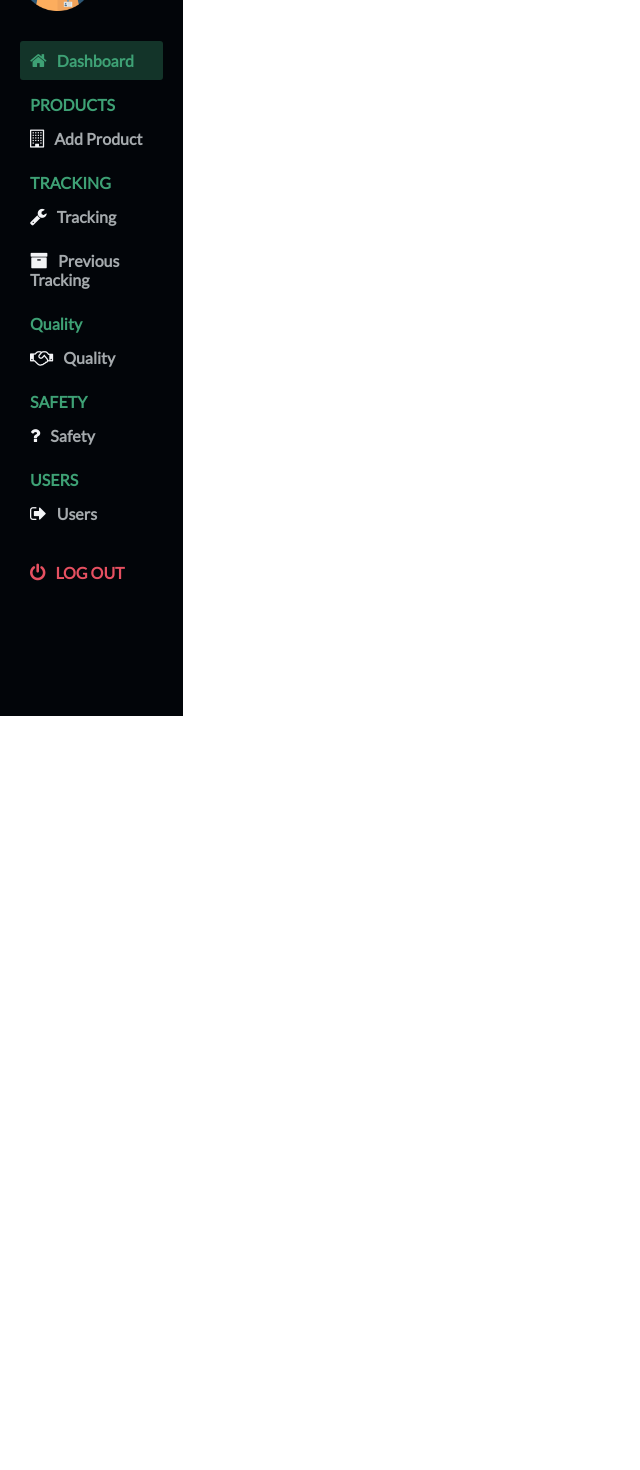
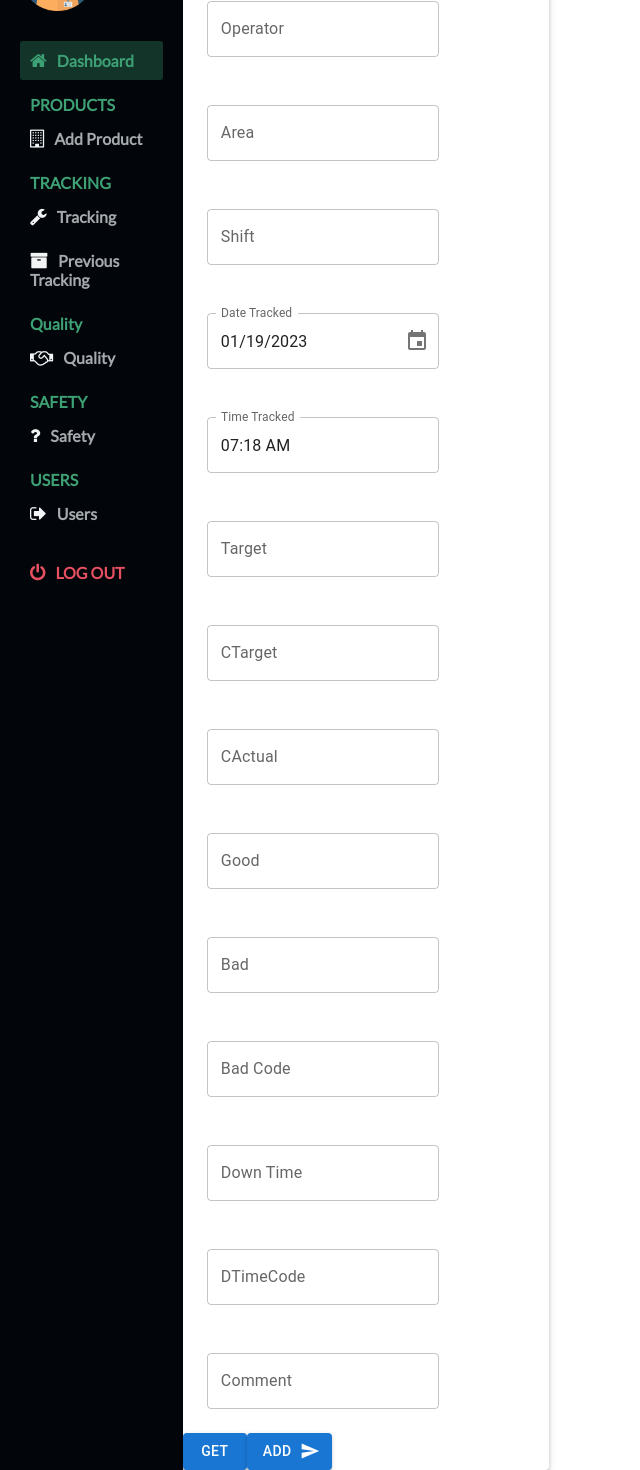
Before and after one commit to KevinCouillard/SER492-Part-Production-Dashboard, a React (Create React App) app: page /tracking in a window 1280 px wide. Shown: the part 84-1554 px from the top of the page, without its empty margins (0-640 px from the left). Before the commit the page ends 800 px from the top, so only its background shows below. Built offline with nearby package versions, Linux system fonts and the light colour scheme.

Commit message:
UI Changes

```diff
--- a/package.json
+++ b/package.json
@@ -3,16 +3,20 @@
   "version": "0.1.0",
   "private": true,
   "dependencies": {
+    "@date-io/dayjs": "^2.16.0",
     "@emotion/react": "^11.10.5",
     "@emotion/styled": "^11.10.5",
     "@fontsource/roboto": "^4.5.8",
     "@mui/icons-material": "^5.11.0",
     "@mui/material": "^5.11.5",
+    "@mui/x-date-pickers": "^5.0.14",
     "@testing-library/jest-dom": "^5.16.5",
     "@testing-library/react": "^13.4.0",
     "@testing-library/user-event": "^13.5.0",
     "axios": "^1.2.1",
     "cdbreact": "^1.5.4",
+    "dayjs": "^1.11.7",
+    "moment": "^2.29.4",
     "react": "^18.2.0",
     "react-dom": "^18.2.0",
     "react-icons": "^4.7.1",
--- a/src/index.css
+++ b/src/index.css
@@ -55,6 +55,7 @@ body {
   grid-template-rows: 0.2fr 3fr;
   grid-template-areas: "sidebar nav nav nav" "sidebar main main main";
 }
+
 @media only screen and (max-width: 978px) {
   .container {
     grid-template-columns: 1fr;
--- a/src/routes/Safety.js
+++ b/src/routes/Safety.js
@@ -1,6 +1,8 @@
 import React from "react";
 import { useState } from "react";
 import Axios from "axios";
+import Box from "@mui/material/Box";
+import TextField from "@mui/material/TextField";
 
 const Safety = () => {
   const url = "http://localhost:4000";
@@ -47,16 +49,17 @@ const Safety = () => {
   };
 
   return (
-    <div className="safety">
-      <div className="type">
-        <label>Type: </label>
-        <input
-          type="text"
+    <div className="safety" id="container">
+      <div id="main">
+        <TextField
+          id="outlined-basic"
+          label="Type"
+          variant="outlined"
           onChange={(event) => {
             setType(event.target.value);
           }}
         />
-      </div>
+
         <div className="area">
           <label>Area: </label>
           <input
@@ -140,7 +143,8 @@ const Safety = () => {
         </div>
         <button onClick={getSafety}>Get Safety Report</button>
         <button onClick={addSafety}>Add Safety Report</button>
-
+      </div>
+      <div id="main">
         {safetyList.map((val, key) => {
           return (
             <div className="safety-display">
@@ -159,6 +163,7 @@ const Safety = () => {
           );
         })}
       </div>
+    </div>
   );
 };
 
--- a/src/routes/Tracking.js
+++ b/src/routes/Tracking.js
@@ -1,8 +1,31 @@
 import React from "react";
 import { useState } from "react";
 import Axios from "axios";
+import Box from "@mui/material/Box";
+import TextField from "@mui/material/TextField";
+import dayjs from "dayjs";
+import Stack from "@mui/material/Stack";
+import { LocalizationProvider } from "@mui/x-date-pickers/LocalizationProvider";
+import { AdapterDayjs } from "@mui/x-date-pickers/AdapterDayjs";
+import { TimePicker } from "@mui/x-date-pickers/TimePicker";
+import { DateTimePicker } from "@mui/x-date-pickers/DateTimePicker";
+import { DesktopDatePicker } from "@mui/x-date-pickers/DesktopDatePicker";
+import { MobileDatePicker } from "@mui/x-date-pickers/MobileDatePicker";
+import Button from "@mui/material/Button";
+import SendIcon from "@mui/icons-material/Send";
+import Paper from "@mui/material/Paper";
 
 const Tracking = () => {
+  const [value, setValue] = React.useState(dayjs());
+
+  const handleChangeDate = (newValue) => {
+    setDate_tracked(newValue);
+    setValue(newValue);
+  };
+  const handleChangeTime = (newValue) => {
+    setTime_tracked(newValue);
+    setValue(newValue);
+  };
   const url = "http://localhost:4000";
   const [operator, setOperator] = useState("");
   const [area, setArea] = useState("");
@@ -18,15 +41,247 @@ const Tracking = () => {
   const [downTime, setDownTime] = useState("");
   const [dTimeCode, setDTimeCode] = useState("");
   const [comment, setComment] = useState("");
+  const [trackingList, setTrackingList] = useState([]);
+
+  const addTracking = () => {
+    Axios.post(url + "/tracking", {
+      operator: operator,
+      area: area,
+      shift: shift,
+      date_tracked: date_tracked,
+      time_tracked: time_tracked,
+      target: target,
+      cTarget: cTarget,
+      cActual: cActual,
+      good: good,
+      bad: bad,
+      badCode: badCode,
+      downTime: downTime,
+      dTimeCode: dTimeCode,
+      comment: comment,
+      headers: {
+        "content-type": "application/json",
+      },
+    })
+      .then(function (response) {
+        console.log(response);
+      })
+      .catch((err) => console.log(err));
+  };
+
+  const getTracking = () => {
+    Axios.get(url + "/tracking")
+      .then((response) => {
+        setTrackingList(response.data);
+      })
+      .catch((err) => console.log(err));
+  };
 
   return (
-    <div className="tracking">
-      <div className="type">
-        <label>Type: </label>
-        <input type="text" />
-      </div>
-    </div>
+    <Box
+      component="form"
+      sx={{
+        // p: 2,
+        // border: "1px solid black",
+        "& .MuiTextField-root": { m: 3, width: "25ch" },
+      }}
+      noValidate
+      autoComplete="off"
+    >
+      <Paper elevation={3}>
+        <div>
+          <TextField
+            id="outlined-basic"
+            label="Operator"
+            variant="outlined"
+            onChange={(event) => {
+              setOperator(event.target.value);
+            }}
+          />
+          <TextField
+            id="outlined-basic"
+            label="Area"
+            variant="outlined"
+            onChange={(event) => {
+              setArea(event.target.value);
+            }}
+          />
+          <TextField
+            id="outlined-basic"
+            label="Shift"
+            variant="outlined"
+            onChange={(event) => {
+              setShift(event.target.value);
+            }}
+          />
+        </div>
+
+        <div>
+          <LocalizationProvider dateAdapter={AdapterDayjs}>
+            <DesktopDatePicker
+              label="Date Tracked"
+              inputFormat="MM/DD/YYYY"
+              value={value}
+              onChange={handleChangeDate}
+              renderInput={(params) => <TextField {...params} />}
+            />
+          </LocalizationProvider>
+
+          <LocalizationProvider dateAdapter={AdapterDayjs}>
+            <TimePicker
+              label="Time Tracked"
+              value={value}
+              onChange={handleChangeTime}
+              renderInput={(params) => <TextField {...params} />}
+            />
+          </LocalizationProvider>
+          <TextField
+            id="outlined-basic"
+            label="Target"
+            variant="outlined"
+            onChange={(event) => {
+              setTarget(event.target.value);
+            }}
+          />
+        </div>
+        <div>
+          <TextField
+            id="outlined-basic"
+            label="CTarget"
+            variant="outlined"
+            onChange={(event) => {
+              setCTarget(event.target.value);
+            }}
+          />
+          <TextField
+            id="outlined-basic"
+            label="CActual"
+            variant="outlined"
+            onChange={(event) => {
+              setCActual(event.target.value);
+            }}
+          />
+          <TextField
+            id="outlined-basic"
+            label="Good"
+            variant="outlined"
+            onChange={(event) => {
+              setGood(event.target.value);
+            }}
+          />
+          <TextField
+            id="outlined-basic"
+            label="Bad"
+            variant="outlined"
+            onChange={(event) => {
+              setBad(event.target.value);
+            }}
+          />
+          <TextField
+            id="outlined-basic"
+            label="Bad Code"
+            variant="outlined"
+            onChange={(event) => {
+              setBadCode(event.target.value);
+            }}
+          />
+          <TextField
+            id="outlined-basic"
+            label="Down Time"
+            variant="outlined"
+            onChange={(event) => {
+              setDownTime(event.target.value);
+            }}
+          />
+          <TextField
+            id="outlined-basic"
+            label="DTimeCode"
+            variant="outlined"
+            onChange={(event) => {
+              setDTimeCode(event.target.value);
+            }}
+          />
+
+          <TextField
+            id="outlined-basic"
+            label="Comment"
+            variant="outlined"
+            onChange={(event) => {
+              setComment(event.target.value);
+            }}
+          />
+        </div>
+        <Button onClick={getTracking} variant="contained">
+          Get
+        </Button>
+        <Button
+          onClick={addTracking}
+          variant="contained"
+          endIcon={<SendIcon />}
+        >
+          Add
+        </Button>
+      </Paper>
+
+      {trackingList.map((val, key) => {
+        return (
+          <div className="tracking-display">
+            <br />
+            <Paper elevation={4}>
+              <h3>operator: {val.operator}</h3>
+              <h3>area: {val.area}</h3>
+              <h3>shift: {val.shift}</h3>
+              <h3>process: {val.process}</h3>
+              <h3>date_tracked: {val.date_tracked}</h3>
+              <h3>time_tracked: {val.time_tracked}</h3>
+              <h3>target: {val.target}</h3>
+              <h3>cTarget: {val.cTarget}</h3>
+              <h3>cActual: {val.cActual}</h3>
+              <h3>good: {val.good}</h3>
+              <h3>bad: {val.bad}</h3>
+              <h3>badCode: {val.badCode}</h3>
+              <h3>downTime: {val.downTime}</h3>
+              <h3>dTimeCode: {val.dTimeCode}</h3>
+              <h3>comment: {val.comment}</h3>
+            </Paper>
+          </div>
+        );
+      })}
+    </Box>
   );
 };
 
 export default Tracking;
+
+{
+  /* <LocalizationProvider dateAdapter={AdapterDayjs}>
+<Stack spacing={3}>
+  <DesktopDatePicker
+    label="Date desktop"
+    inputFormat="MM/DD/YYYY"
+    value={value}
+    onChange={handleChange}
+    renderInput={(params) => <TextField {...params} />}
+  />
+  <MobileDatePicker
+    label="Date mobile"
+    inputFormat="MM/DD/YYYY"
+    value={value}
+    onChange={handleChange}
+    renderInput={(params) => <TextField {...params} />}
+  />
+  <TimePicker
+    label="Time"
+    value={value}
+    onChange={handleChange}
+    renderInput={(params) => <TextField {...params} />}
+  />
+  <DateTimePicker
+    label="Date&Time picker"
+    value={value}
+    onChange={handleChange}
+    renderInput={(params) => <TextField {...params} />}
+  />
+</Stack>
+</LocalizationProvider> */
+}
```
Also changed, not shown: 1 other file (tests, documents, lock files or other folders). Lines whose indentation alone changed are shown as unchanged.
